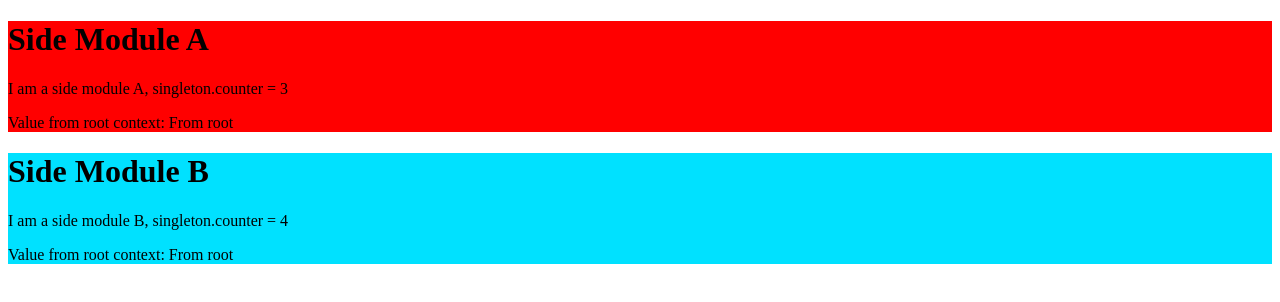
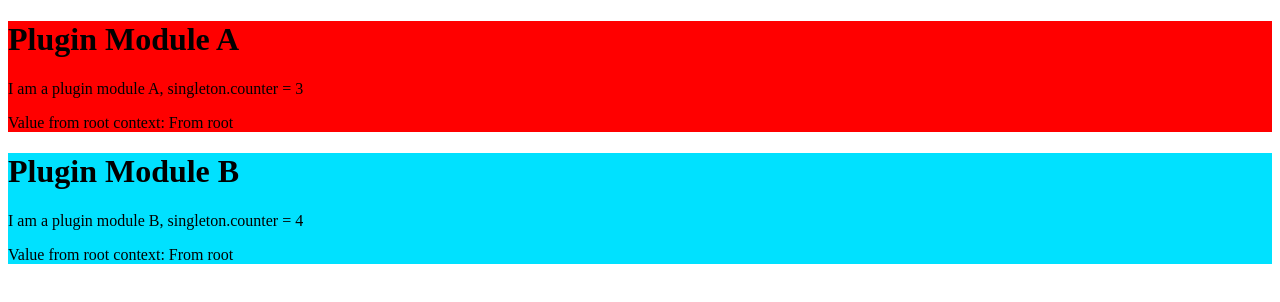
Before and after one commit to CompiledCreations/plugin-arc-poc, a React app: page / in a window 1280 px wide. Shown: the top 302 px of the page. Built offline with nearby package versions, Linux system fonts and the light colour scheme.

Commit message:
Rename stuff so it makes sense

```diff
--- a/public/index.html
+++ b/public/index.html
@@ -8,6 +8,6 @@
   </head>
   <body>
     <div id="root"></div>
-    <script src="main.bundle.js"></script>
+    <script src="entry.bundle.js"></script>
   </body>
 </html>
--- a/src/app.tsx
+++ b/src/app.tsx
@@ -4,17 +4,19 @@ import { createRoot } from "react-dom/client";
 import { Context } from "./context";
 
 const pluginLoader = [
-  import("./side-module-a").then((module) => {
-    console.log("Main loaded:", module.sideModuleA());
+  import(/* webpackChunkName: "plugins/plugin-module-a" */ "./plugin-module-a").then((module) => {
+    console.log("Main loaded:", module.pluginModuleA());
     return module;
   }),
-  import("./side-module-b").then((module) => {
-    console.log("Main loaded:", module.sideModuleB());
+  import(/* webpackChunkName: "plugins/plugin-module-b" */ "./plugin-module-b").then((module) => {
+    console.log("Main loaded:", module.pluginModuleB());
     return module;
   }),
 ];
 
-Promise.all(pluginLoader).then((plugins) => {
+Promise.allSettled(pluginLoader).then((results) => {
+  const plugins = results.map((result) => result.status === "fulfilled" ? result.value : null).filter(Boolean);
+
   const root = createRoot(document.getElementById("root"));
   root.render(
     <Context.Provider value={{ test: "From root" }}>
--- /dev/null
+++ b/src/entry.tsx
@@ -0,0 +1,3 @@
+import(/* webpackChunkName: "app" */ "./app").then(() => {
+  console.log("loaded");
+});
--- a/src/main.tsx
+++ /dev/null
@@ -1,3 +0,0 @@
-import("./app").then(() => {
-  console.log("loaded");
-});
--- /dev/null
+++ b/src/plugin-module-a.css
@@ -0,0 +1,3 @@
+.plugin-module-a-container {
+  background-color: red;
+}
--- /dev/null
+++ b/src/plugin-module-a.tsx
@@ -0,0 +1,26 @@
+import { useContext } from "react";
+
+import { Context } from "./context";
+import { singleton } from "./singleton";
+
+import "./plugin-module-a.css";
+
+export function pluginModuleA() {
+  singleton.counter++;
+  return `I am a plugin module A, singleton.counter = ${singleton.counter}`;
+}
+
+export function render() {
+  return <PluginModuleAComponent />;
+}
+
+const PluginModuleAComponent = () => {
+  const { test } = useContext(Context);
+  return (
+    <div className="plugin-module-a-container">
+      <h1>Plugin Module A</h1>
+      <p>{pluginModuleA()}</p>
+      <p>Value from root context: {test}</p>
+    </div>
+  );
+};
--- a/src/side-module-b.css
+++ b/src/plugin-module-b.css
@@ -1,3 +1,3 @@
-.side-module-b-container {
+.plugin-module-b-container {
   background-color: rgb(0, 225, 255);
 }
--- /dev/null
+++ b/src/plugin-module-b.tsx
@@ -0,0 +1,26 @@
+import { useContext } from "react";
+
+import { Context } from "./context";
+import { singleton } from "./singleton";
+
+import "./plugin-module-b.css";
+
+export function pluginModuleB() {
+  singleton.counter++;
+  return `I am a plugin module B, singleton.counter = ${singleton.counter}`;
+}
+
+export function render() {
+  return <PluginModuleBComponent />;
+}
+
+const PluginModuleBComponent = () => {
+  const { test } = useContext(Context);
+  return (
+    <div className="plugin-module-b-container">
+      <h1>Plugin Module B</h1>
+      <p>{pluginModuleB()}</p>
+      <p>Value from root context: {test}</p>
+    </div>
+  );
+};
--- a/src/side-module-a.css
+++ /dev/null
@@ -1,3 +0,0 @@
-.side-module-a-container {
-  background-color: red;
-}
--- a/src/side-module-a.tsx
+++ /dev/null
@@ -1,26 +0,0 @@
-import { useContext } from "react";
-
-import { Context } from "./context";
-import { singleton } from "./singleton";
-
-import "./side-module-a.css";
-
-export function sideModuleA() {
-  singleton.counter++;
-  return `I am a side module A, singleton.counter = ${singleton.counter}`;
-}
-
-export function render() {
-  return <SideModuleAComponent />;
-}
-
-const SideModuleAComponent = () => {
-  const { test } = useContext(Context);
-  return (
-    <div className="side-module-a-container">
-      <h1>Side Module A</h1>
-      <p>{sideModuleA()}</p>
-      <p>Value from root context: {test}</p>
-    </div>
-  );
-};
--- a/src/side-module-b.tsx
+++ /dev/null
@@ -1,26 +0,0 @@
-import { useContext } from "react";
-
-import { Context } from "./context";
-import { singleton } from "./singleton";
-
-import "./side-module-b.css";
-
-export function sideModuleB() {
-  singleton.counter++;
-  return `I am a side module B, singleton.counter = ${singleton.counter}`;
-}
-
-export function render() {
-  return <SideModuleBComponent />;
-}
-
-const SideModuleBComponent = () => {
-  const { test } = useContext(Context);
-  return (
-    <div className="side-module-b-container">
-      <h1>Side Module B</h1>
-      <p>{sideModuleB()}</p>
-      <p>Value from root context: {test}</p>
-    </div>
-  );
-};
--- a/webpack.config.js
+++ b/webpack.config.js
@@ -5,10 +5,9 @@ const { BundleAnalyzerPlugin } = require("webpack-bundle-analyzer");
 
 module.exports = (env, argv) => {
   const isProduction = argv.mode === "production";
-  console.log("Mode:", isProduction ? "production" : "development", env, argv);
 
   return {
-    entry: "./src/main.tsx",
+    entry: { entry: "./src/entry.tsx" },
     mode: isProduction ? "production" : "development",
     output: {
       filename: "[name].bundle.js",
```
